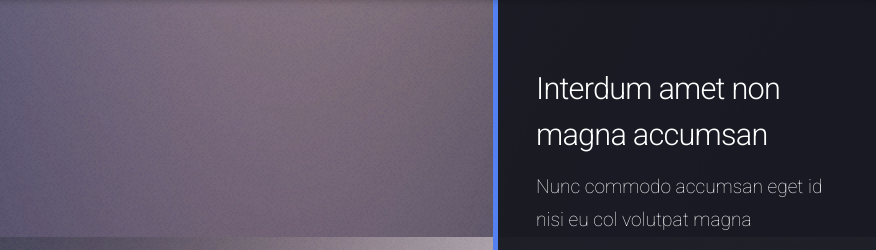
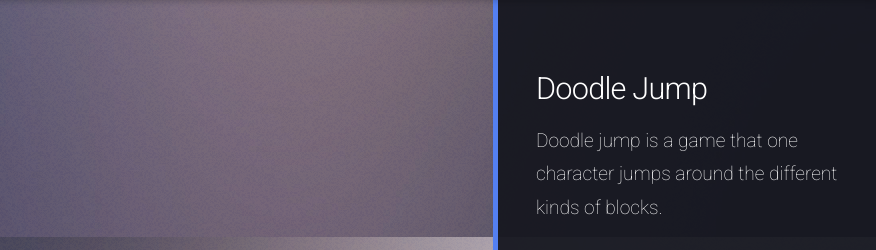
Before and after one commit to jadenshim/jadenshim.github.io, a plain HTML site: page index.html in a window 1280 px wide. Shown: the part 1603-1853 px from the top of the page, 404-1280 px from the left. Drawn offline with Linux system fonts and the light colour scheme.

Commit message:
start part 2 of website

```diff
--- a/index.html
+++ b/index.html
@@ -89,8 +89,8 @@
 					<span class="image fit main"><img src="images/pic03.jpg" alt="" /></span>
 					<div class="content">
 						<header>
-							<h2>Interdum amet non magna accumsan</h2>
-							<p>Nunc commodo accumsan eget id nisi eu col volutpat magna</p>
+							<h2>Doodle Jump</h2>
+							<p>Doodle jump is a game that one character jumps around the different kinds of blocks.</p>
 						</header>
 						<p>Feugiat accumsan lorem eu ac lorem amet ac arcu phasellus tortor enim mi mi nisi praesent adipiscing. Integer mi sed nascetur cep aliquet augue varius tempus lobortis porttitor lorem et accumsan consequat adipiscing lorem.</p>
 						<ul class="actions">
```
